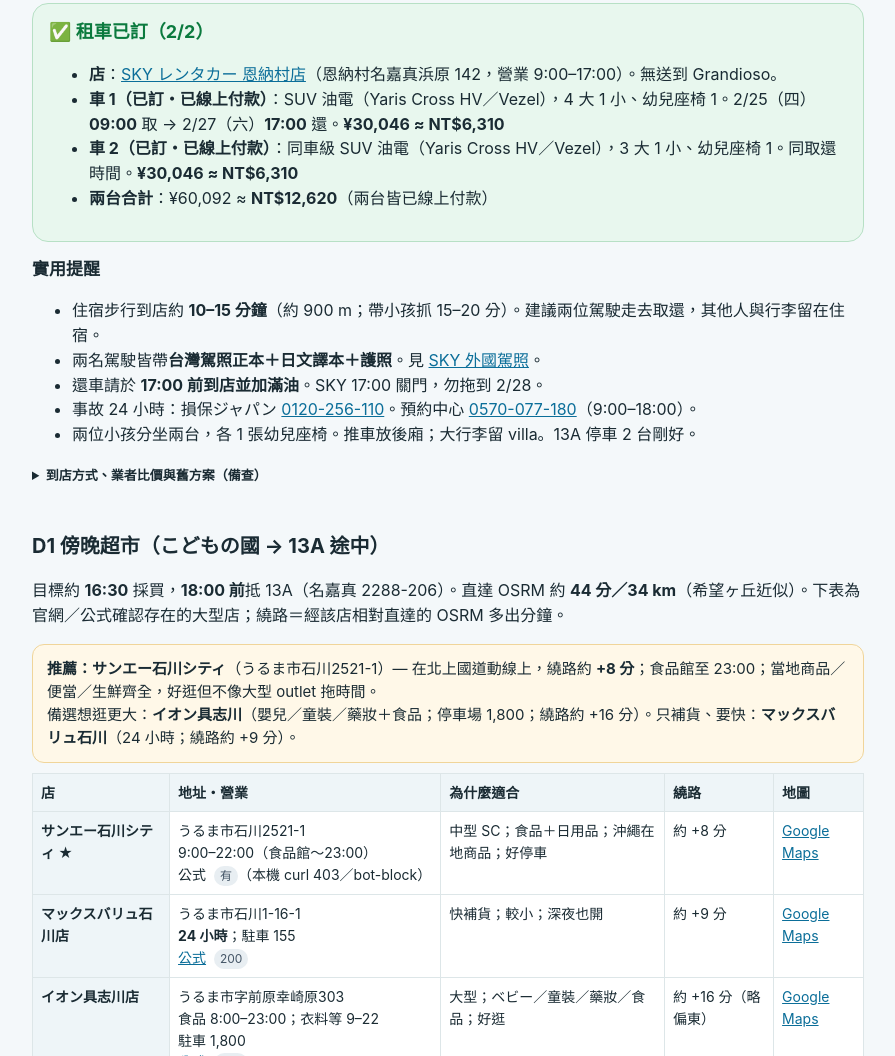
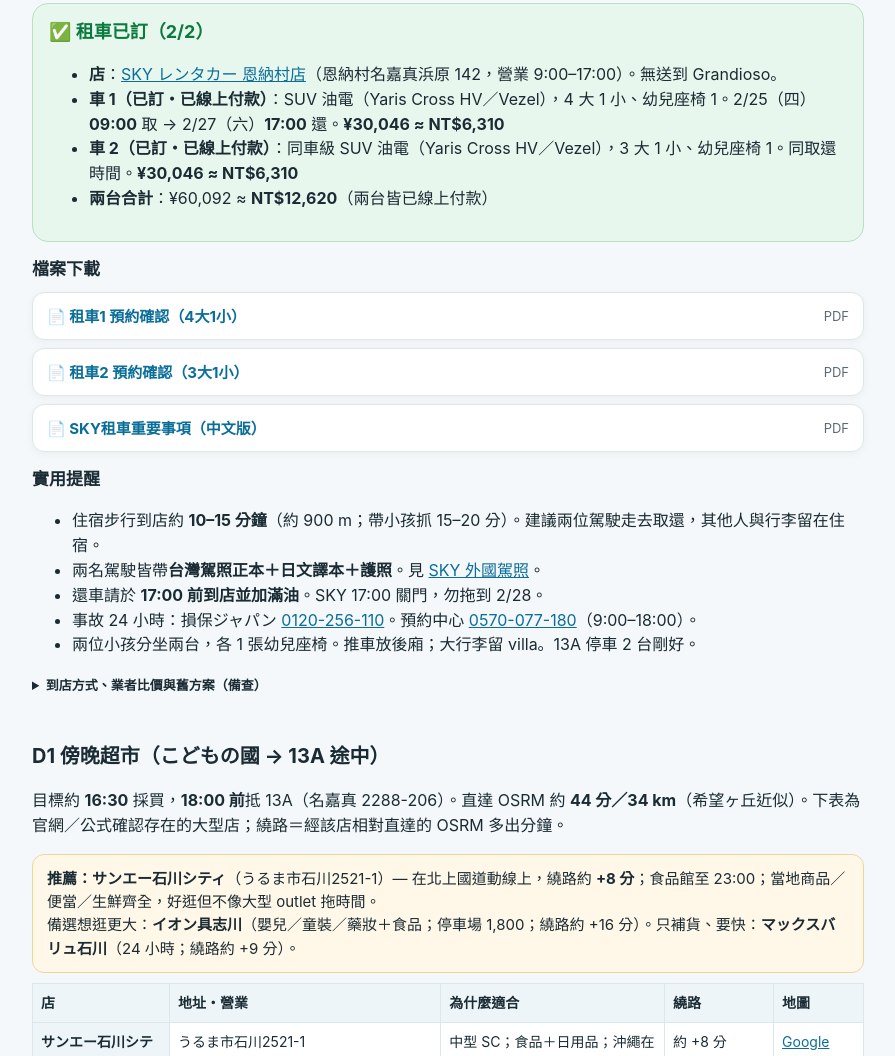
Before and after one commit to herry781005-del/okinawa-2027, a plain HTML site: page transport.html in a window 1280 px wide. Shown: the part 1573-2629 px from the top of the page, without its empty margins (192-1087 px from the left). Drawn offline with Linux system fonts and the light colour scheme.

Commit message:
Add rental booking and SKY guide PDFs to the transport page
Family can download both SKY reservation confirmations and the Chinese coverage guide from the rental-car section.

```diff
--- a/transport.html
+++ b/transport.html
@@ -32,6 +32,11 @@ details.notes{margin-top:18px;font-size:13px;color:var(--muted)}
 details.notes summary{cursor:pointer;font-weight:700;color:var(--ink);min-height:44px}
 a{color:var(--accent)}
 .pill{display:inline-block;background:var(--ok);color:#fff;font-weight:800;border-radius:999px;padding:3px 10px;font-size:13px}
+.dl-list{display:flex;flex-direction:column;gap:8px;margin:10px 0 4px}
+a.dl{display:flex;align-items:center;justify-content:space-between;gap:10px;min-height:48px;padding:10px 14px;border:1px solid var(--line);border-radius:12px;background:#fff;text-decoration:none;color:var(--ink);box-shadow:0 2px 10px rgba(0,0,0,.04)}
+a.dl:hover,a.dl:focus{background:#eef5f8;border-color:#c5d6dc}
+a.dl .t{font-weight:700;font-size:15px;color:var(--accent)}
+a.dl .m{font-size:13px;color:var(--muted);white-space:nowrap;flex-shrink:0}
 </style><style id="sitemobile">
 nav.sitenav{display:flex;gap:2px;align-items:center;justify-content:center;flex-wrap:nowrap;overflow-x:auto;white-space:nowrap;background:#06344a;padding:3px 6px;margin:0;position:static;border:0;scrollbar-width:none;z-index:6}
 nav.sitenav::-webkit-scrollbar{display:none}
@@ -145,6 +150,13 @@ img,video{max-width:100%;height:auto}
 <li><b>車 2（已訂・已線上付款）</b>：同車級 SUV 油電（Yaris Cross HV／Vezel），3 大 1 小、幼兒座椅 1。同取還時間。<b>¥30,046 ≈ NT$6,310</b></li>
 <li><b>兩台合計</b>：¥60,092 ≈ <b>NT$12,620</b>（兩台皆已線上付款）</li>
 </ul>
+</div>
+
+<h3>檔案下載</h3>
+<div class="dl-list">
+<a class="dl" href="files/sky-car1.pdf" target="_blank" rel="noopener"><span class="t">📄 租車1 預約確認（4大1小）</span><span class="m">PDF</span></a>
+<a class="dl" href="files/sky-car2.pdf" target="_blank" rel="noopener"><span class="t">📄 租車2 預約確認（3大1小）</span><span class="m">PDF</span></a>
+<a class="dl" href="files/sky-guide-zh.pdf" target="_blank" rel="noopener"><span class="t">📄 SKY租車重要事項（中文版）</span><span class="m">PDF</span></a>
 </div>
 
 <h3>實用提醒</h3>
```
Also changed, not shown: 3 other files.
